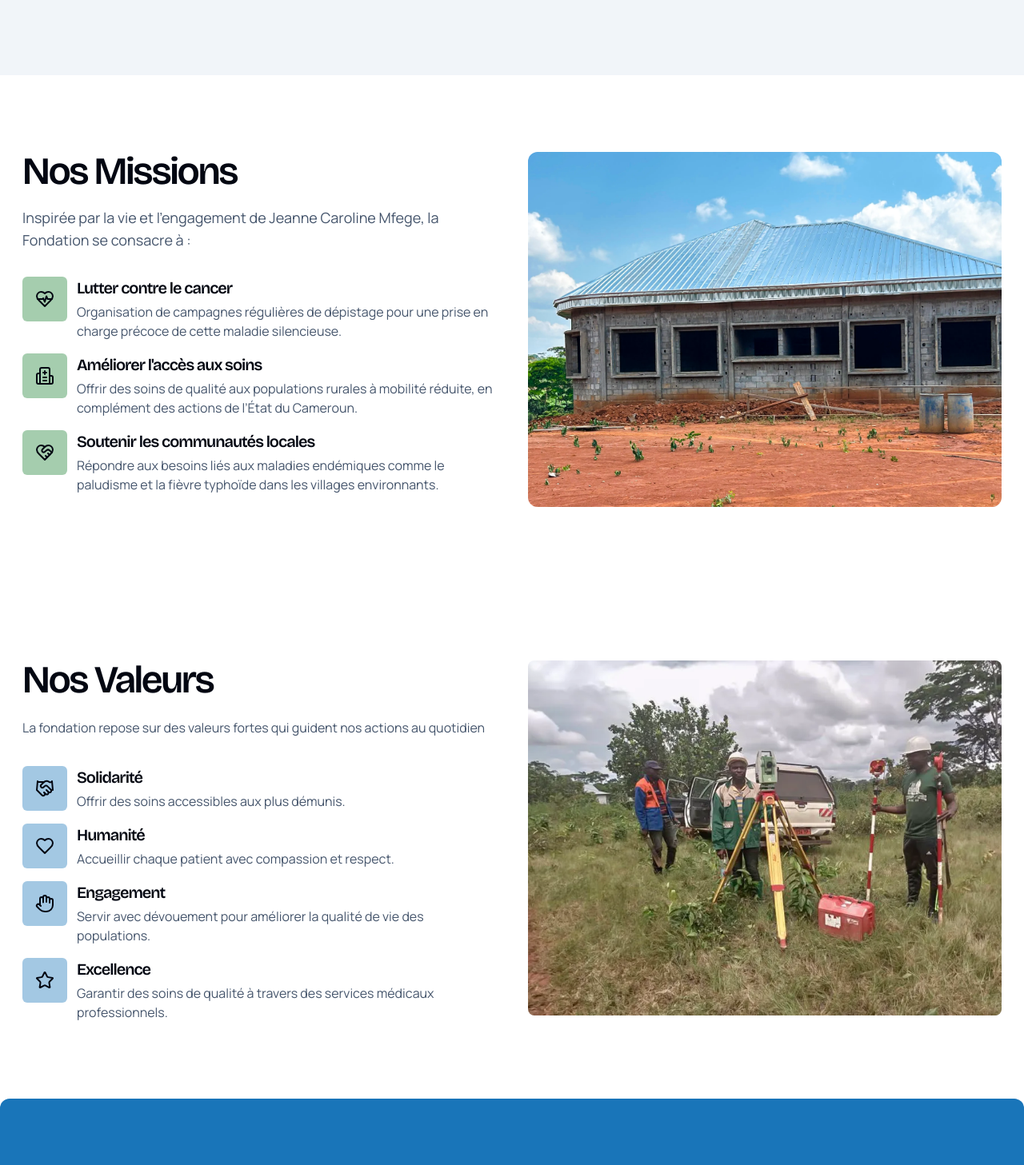
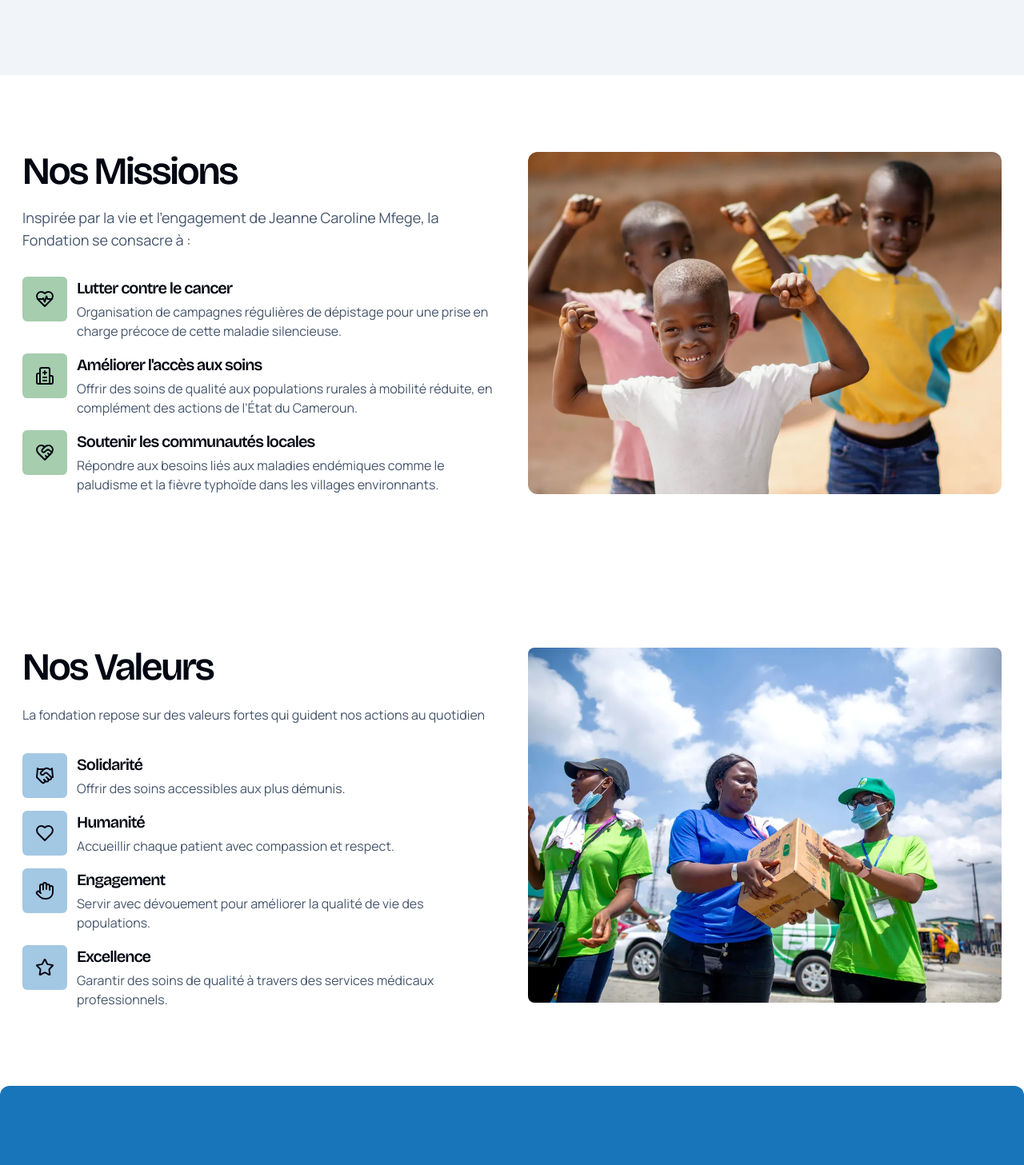
Before and after one commit to Krestdev/fondation-jcm, a Next.js app: page /a-propos in a window 1280 px wide. Shown: the part 550-2007 px from the top of the page at 80% size. Built offline with nearby package versions, Linux system fonts and the light colour scheme.

Commit message:
updated fic pictures

```diff
--- a/app/a-propos/missions.tsx
+++ b/app/a-propos/missions.tsx
@@ -59,7 +59,7 @@ export default function Missions() {
       </RevealGroup>
       <Reveal x={20} y={20} scale={0.5} delay={0.5} duration={1}>
         <img
-          src="images/galerie/Medecine-Generale.webp"
+          src="images/mission.webp"
           alt="image"
           className="w-full h-full object-cover rounded-xl"
         />
--- a/app/a-propos/page.tsx
+++ b/app/a-propos/page.tsx
@@ -101,7 +101,7 @@ function Page() {
         </RevealGroup>
         <Reveal x={25} delay={0.5} scale={0.5}>
           <img
-            src="images/galerie/study.webp"
+            src="images/values.webp"
             alt="image"
             className="w-full h-auto aspect-[4/3] rounded-lg object-cover"
           />
```
Also changed, not shown: public/images/mission.webp (added), public/images/values.webp (added).
